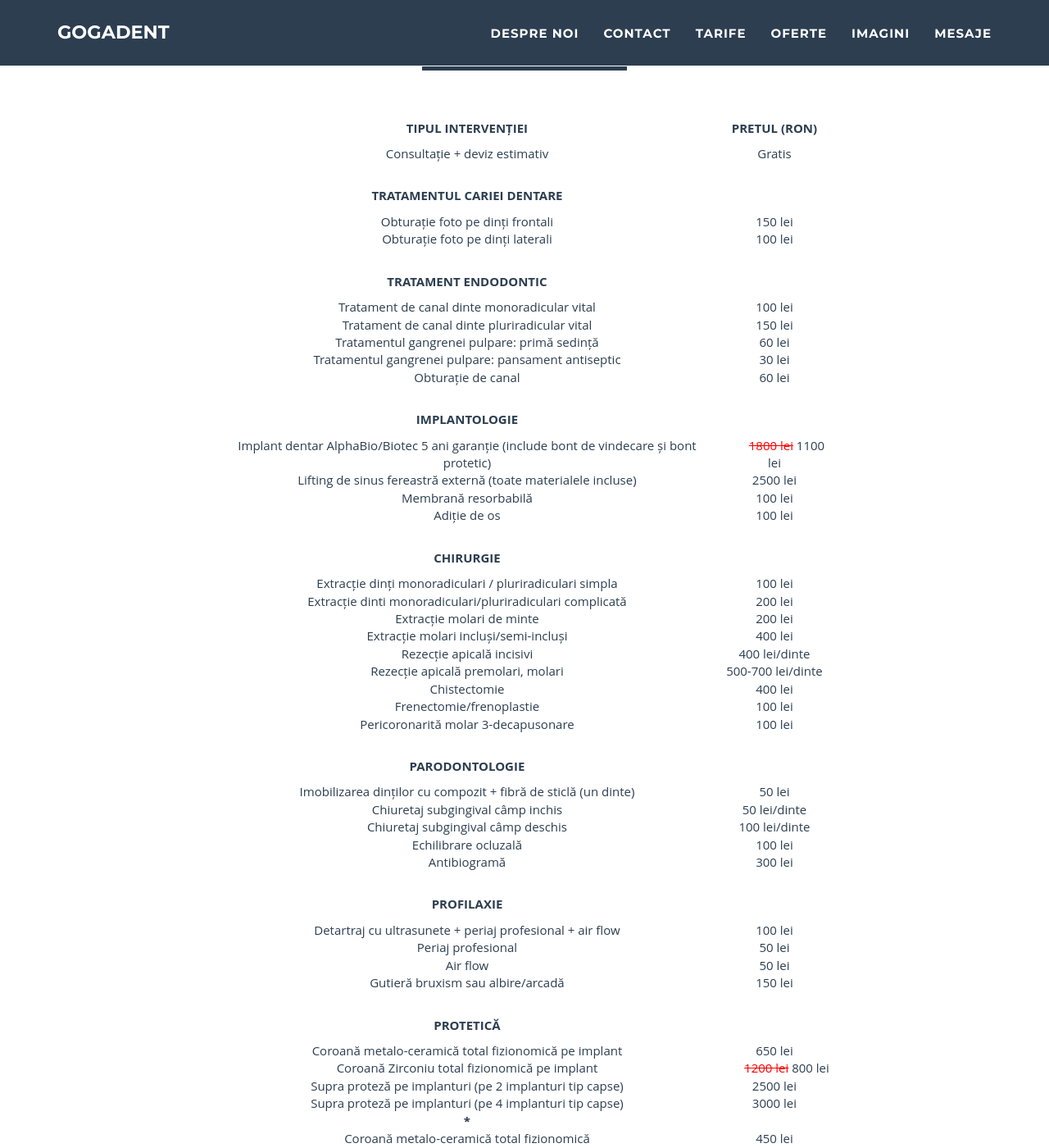
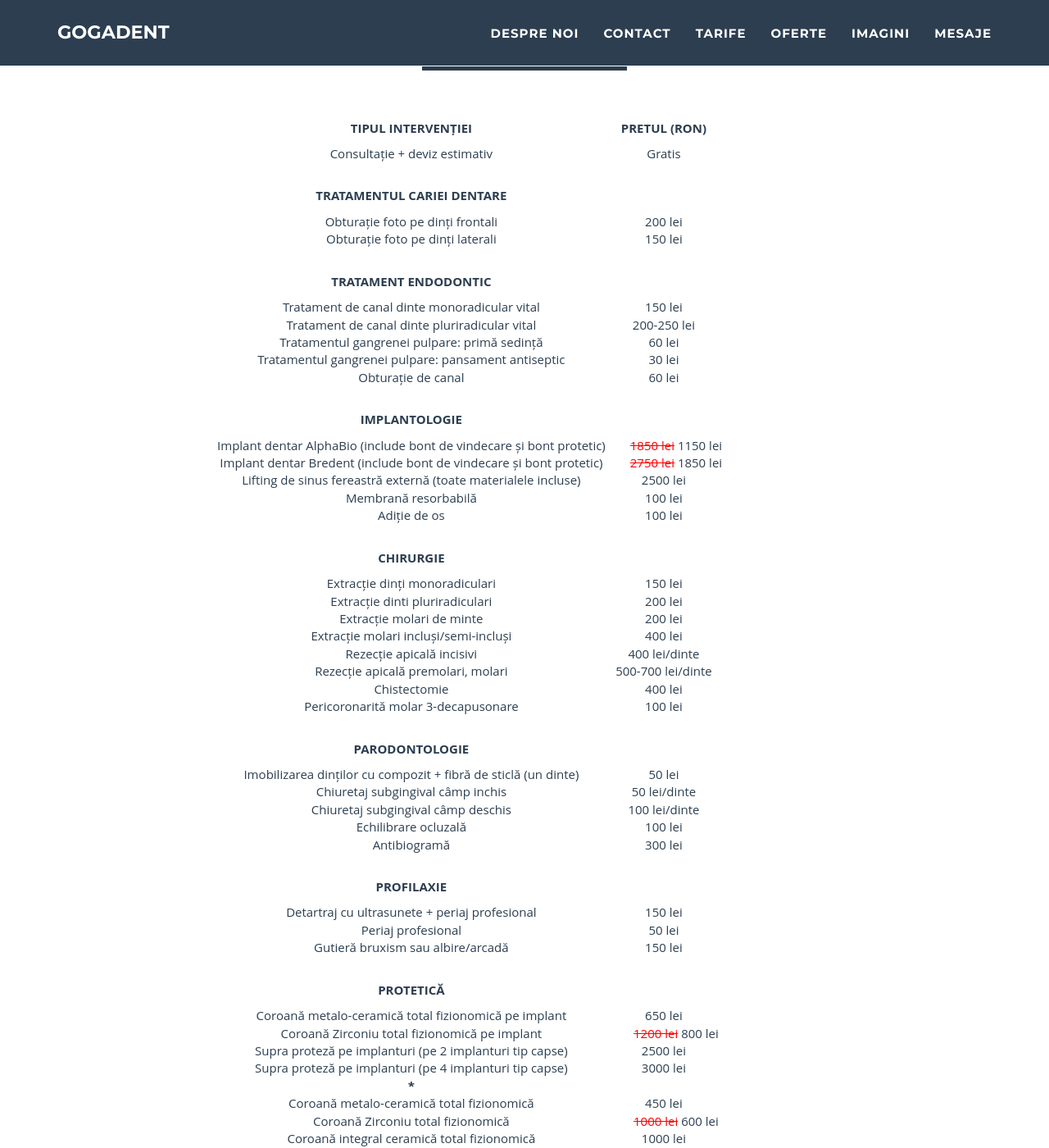
Before and after one commit to littledentgopo/godent, a Jekyll site: the page built from tarife.html, in a window 1280 px wide and 1400 px high, scrolled down 971 px. Shown: the whole window at 82% size. Built offline with Jekyll 4.4.1, drawn with Linux system fonts in a browser that asks for light colours; nearby versions of some CDN libraries; some of the changed text lies outside the part shown.

Commit message:
Update pricestable.html

```diff
--- a/_includes/pricestable.html
+++ b/_includes/pricestable.html
@@ -4,31 +4,31 @@
        <tr><td>Consultație + deviz estimativ</td><td>Gratis</td></tr>
 
        <tr><th>TRATAMENTUL CARIEI DENTARE</th><th></th></tr>
-       <tr><td>Obturație foto pe dinți frontali</td><td>150 lei</td></tr>
-       <tr><td>Obturație foto pe dinți laterali</td><td>100 lei</td></tr>
+       <tr><td>Obturație foto pe dinți frontali</td><td>200 lei</td></tr>
+       <tr><td>Obturație foto pe dinți laterali</td><td>150 lei</td></tr>
 
        <tr><th>TRATAMENT ENDODONTIC</th><th></th></tr>
-       <tr><td>Tratament de canal dinte monoradicular vital</td><td>100 lei</td></tr>
-       <tr><td>Tratament de canal dinte pluriradicular vital</td><td>150 lei</td></tr>
+       <tr><td>Tratament de canal dinte monoradicular vital</td><td>150 lei</td></tr>
+       <tr><td>Tratament de canal dinte pluriradicular vital</td><td>200-250 lei</td></tr>
        <tr><td>Tratamentul gangrenei pulpare: primă sedință</td><td>60 lei</td></tr>
        <tr><td>Tratamentul gangrenei pulpare: pansament antiseptic</td><td>30 lei</td></tr>
        <tr><td>Obturație de canal</td><td>60 lei</td></tr>
 
        <tr><th>IMPLANTOLOGIE</th><th></th></tr>
-       <tr><td>Implant dentar AlphaBio/Biotec 5 ani garanție (include bont de vindecare și bont protetic)</td><td><del> 1800 lei</del><span> 1100 lei</span></td></tr>
+       <tr><td>Implant dentar AlphaBio (include bont de vindecare și bont protetic)</td><td><del> 1850 lei</del><span> 1150 lei</span></td></tr>
+         <tr><td>Implant dentar Bredent (include bont de vindecare și bont protetic)</td><td><del> 2750 lei</del><span> 1850 lei</span></td></tr>
        <tr><td>Lifting de sinus fereastră externă (toate materialele incluse)</td><td>2500 lei</td></tr>
        <tr><td>Membrană resorbabilă</td><td>100 lei</td></tr>
        <tr><td>Adiție de os</td><td>100 lei</td></tr>
 
        <tr><th>CHIRURGIE</th><th></th></tr>
-       <tr><td>Extracție dinți monoradiculari / pluriradiculari simpla</td><td>100 lei</td></tr>
-       <tr><td>Extracție dinti monoradiculari/pluriradiculari complicată</td><td>200 lei</td></tr>
+       <tr><td>Extracție dinți monoradiculari</td><td>150 lei</td></tr>
+       <tr><td>Extracție dinti pluriradiculari</td><td>200 lei</td></tr>
        <tr><td>Extracție molari de minte</td><td>200 lei</td></tr>
        <tr><td>Extracție molari incluși/semi-incluși</td><td>400 lei</td></tr>
        <tr><td>Rezecție apicală incisivi</td><td>400 lei/dinte</td></tr>
        <tr><td>Rezecție apicală premolari, molari</td><td>500-700 lei/dinte</td></tr>
        <tr><td>Chistectomie</td><td>400 lei</td></tr>
-       <tr><td>Frenectomie/frenoplastie</td><td>100 lei</td></tr>
        <tr><td>Pericoronarită molar 3-decapusonare</td><td>100 lei</td></tr>
 
        <tr><th>PARODONTOLOGIE</th><th></th></tr>
@@ -39,9 +39,8 @@
        <tr><td>Antibiogramă</td><td>300 lei</td></tr>
 
        <tr><th>PROFILAXIE</th><th></th></tr>
-       <tr><td>Detartraj cu ultrasunete + periaj profesional + air flow</td><td>100 lei</td></tr>
+       <tr><td>Detartraj cu ultrasunete + periaj profesional</td><td>150 lei</td></tr>
        <tr><td>Periaj profesional</td><td>50 lei</td></tr>
-       <tr><td>Air flow</td><td>50 lei</td></tr>
        <tr><td>Gutieră bruxism sau albire/arcadă</td><td>150 lei</td></tr>
 
        <tr><th>PROTETICĂ</th><th></th></tr>
@@ -52,24 +51,24 @@
        <tr><td><b>*</b></td><td></td></tr>
        <tr><td>Coroană metalo-ceramică total fizionomică</td><td>450 lei</td></tr>
        <tr><td>Coroană Zirconiu total fizionomică</td><td><del>1000 lei</del><span> 600 lei</span></td></tr>
-       <tr><td>Coroană integral ceramică total fizionomică</td><td>800 lei</td></tr>
-       <tr><td>Coroană acrilică</td><td>120 lei</td></tr>
+       <tr><td>Coroană integral ceramică total fizionomică</td><td>1000 lei</td></tr>
+       <tr><td>Coroană acrilică</td><td>150 lei</td></tr>
        <tr><td><b>*</b></td><td></td></tr>
-       <tr><td>Fațete dentare</td><td><del>1000 lei</del><span> 750 lei</span></td></tr>
+       <tr><td>Fațete dentare</td><td>1000 lei</td></tr>
        <tr><td><b>*</b></td><td></td></tr>
-       <tr><td>Pivot metalic</td><td>100 lei</td></tr>
-       <tr><td>Pivot fibră de sticlă</td><td>100 lei</td></tr>
-       <tr><td>Ablație (tăiere coroană)</td><td>30 lei</td></tr>
+       <tr><td>Pivot metalic</td><td>150 lei</td></tr>
+       <tr><td>Pivot fibră de sticlă</td><td>150 lei</td></tr>
+       <tr><td>Ablație (tăiere coroană)</td><td>50 lei</td></tr>
        <tr><td><b>*</b></td><td></td></tr>
        <tr><td>Proteză totală/Parțială acrilică</td><td>1000 lei</td></tr>
-       <tr><td>Proteză scheletată cu sisteme speciale de retenție</td><td>1800 lei</td></tr>
-       <tr><td>Proteză scheletată cu crosete turnate</td><td>1500 lei</td></tr>
+       <tr><td>Proteză scheletată cu sisteme speciale de retenție</td><td>2500 lei</td></tr>
+       <tr><td>Proteză scheletată cu crosete turnate</td><td>2000 lei</td></tr>
 
        <tr><th>TRATAMENTE COPII</th><th></th></tr>
        <tr><td>Extracție dinți temporari</td><td>50 lei</td></tr>
-       <tr><td>Obturație glassionomer</td><td>50 lei</td></tr>
-       <tr><td>Obturație foto</td><td>70 lei</td></tr>
-       <tr><td>Sigilare</td><td>50 lei</td></tr>
+       <tr><td>Obturație glassionomer</td><td>70 lei</td></tr>
+       <tr><td>Obturație foto</td><td>100 lei</td></tr>
+       <tr><td>Sigilare</td><td>100 lei</td></tr>
 
    </tbody>
 </table>
```
